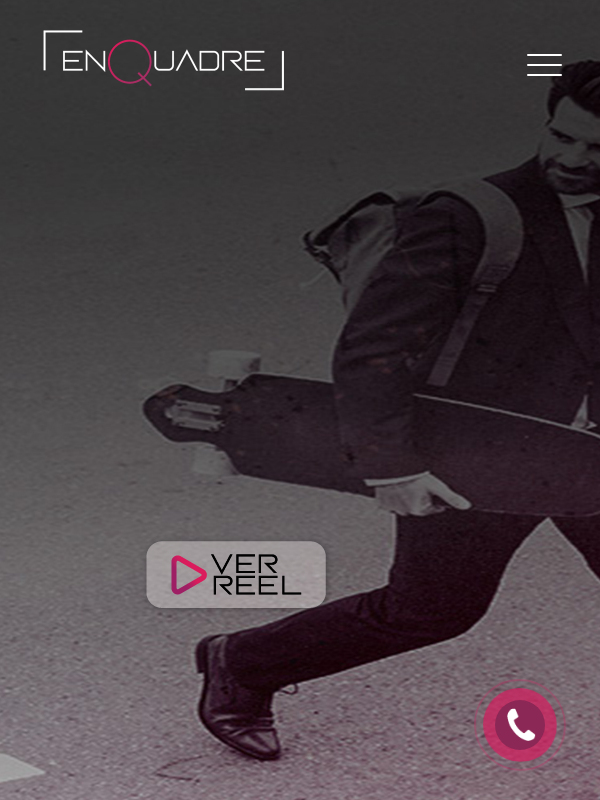
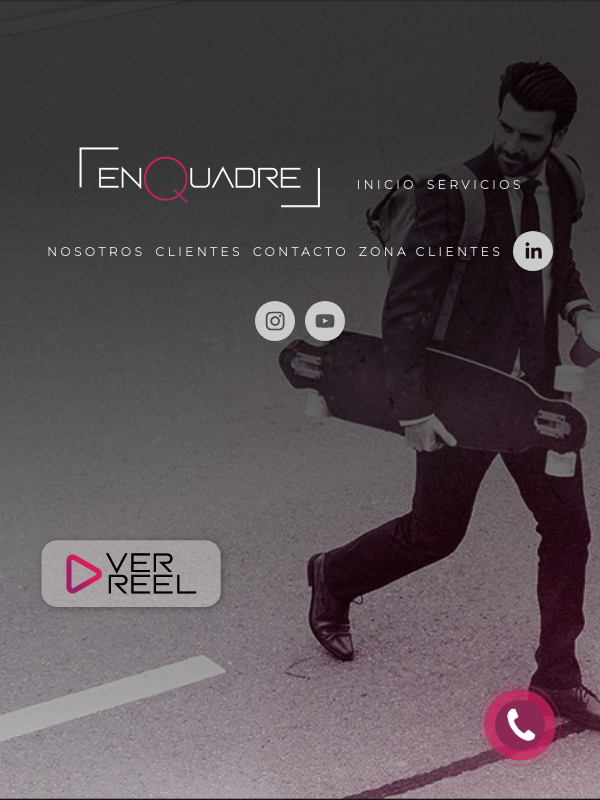
Before and after one commit to cristiansot/enquadre-website, a React (Create React App) app: page / in a window 600 px wide. Built offline with nearby package versions, Linux system fonts and the light colour scheme.

Commit message:
Actualización home page

```diff
--- a/src/App.css
+++ b/src/App.css
@@ -54,10 +54,13 @@
 
 nav {
   display: flex;
+  margin-top: 100px;
   flex-direction: row;
   margin-top: 58px;
   gap: 30px;
   align-items: center;
+  justify-content: center;
+  flex-wrap: wrap;
 }
 
 body {
@@ -129,10 +132,9 @@
   padding: 0 5%;
   width: 100%;
   z-index: 3;
-  height: 7em;
   font-family: "Montserrat";
   font-size: clamp(0.66rem, 2vw, 1rem);
-  letter-spacing: 0.5em;
+  letter-spacing: 0.3em;
 }
 
 .texto {
@@ -195,7 +197,26 @@
   color: rgb(227, 227, 227);
 }
 
-@media screen and (max-width: 650px) {
+/* En pantallas medianas (tablets) */
+@media screen and (max-width: 768px) and (min-width: 425px) {
+  nav {
+    flex-wrap: wrap;
+    justify-content: center;
+    align-items: center;
+    gap: 10px;
+  }
+
+  header {
+    margin-top: 100px !important;
+  }
+
+  button {
+    margin-top: 350px;
+    margin-left: -340px !important;
+  }
+}
+
+@media screen and (max-width: 425px) {
 
   nav{
     display: none;
@@ -203,9 +224,8 @@
 
   #logotipo {
     width: 250px;
-    margin: 45px 0 0 10px;
-    top: -20px;
-
+    margin: 150px 0 0 10px;
+    top: -120px;
   }
 
   #overlay-button {
@@ -218,11 +238,8 @@
   }
 
   button {
-    display: flex;
-    justify-content: center;
-    align-items: center;
     margin-top: 350px;
-    margin-left: -100px;
+    margin-left: -150px !important;
   }
 
   .verReel {
--- a/src/components/Code.js
+++ b/src/components/Code.js
@@ -2,7 +2,6 @@
 import gsap from 'gsap';
 import { SocialIcon } from 'react-social-icons';
 import Slider from '../components/Slider';
-// import Form from '../components/Form';
 import Whatsapp from '../components/Whatsapp'
 import Toggle from './Toggle';
 import Buttons from '../components/Buttons'
@@ -163,6 +162,7 @@
           <a href="#third">Nosotros </a>
           <a href="#fourth">Clientes </a>
           <a href="#fifth">Contacto</a>
+          <a href="#fifth">Zona Clientes</a>
           <SocialIcon className='socialIcon' bgColor="#CCC" fgColor="transparent" onClick={linkedIn} url="https://www.linkedin.com" />
           <SocialIcon className='socialIcon' bgColor="#CCC" fgColor="transparent" onClick={instagram} url="https://www.instagram.com/" />
           <SocialIcon className='socialIcon' bgColor="#CCC" fgColor="transparent" onClick={youtube} url="https://www.youtube.com/" />
```
